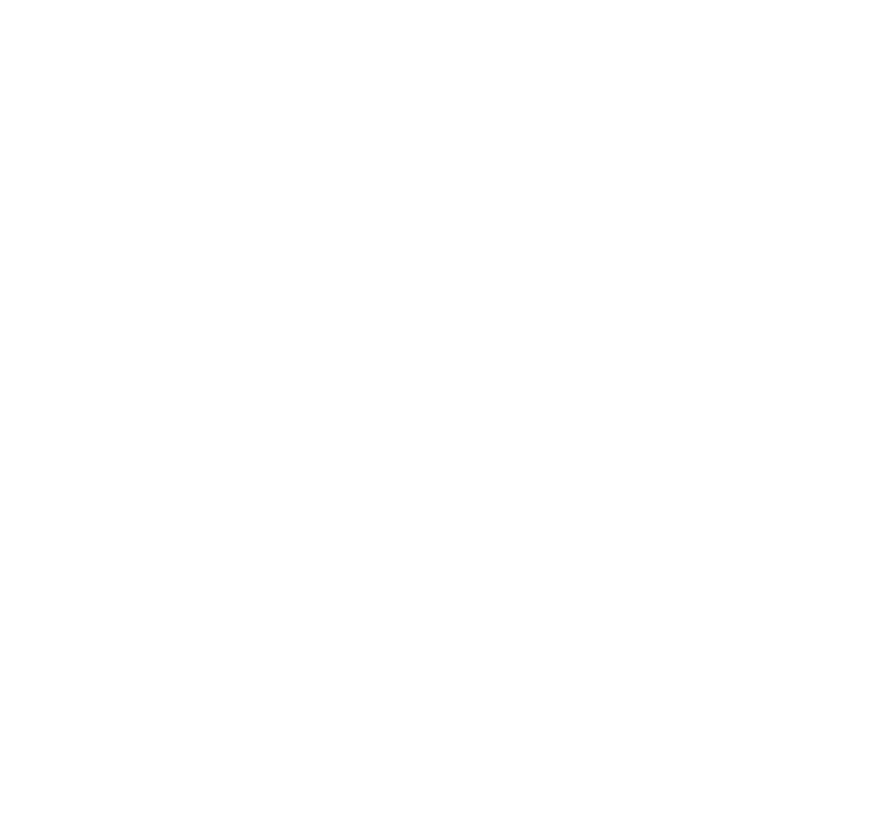
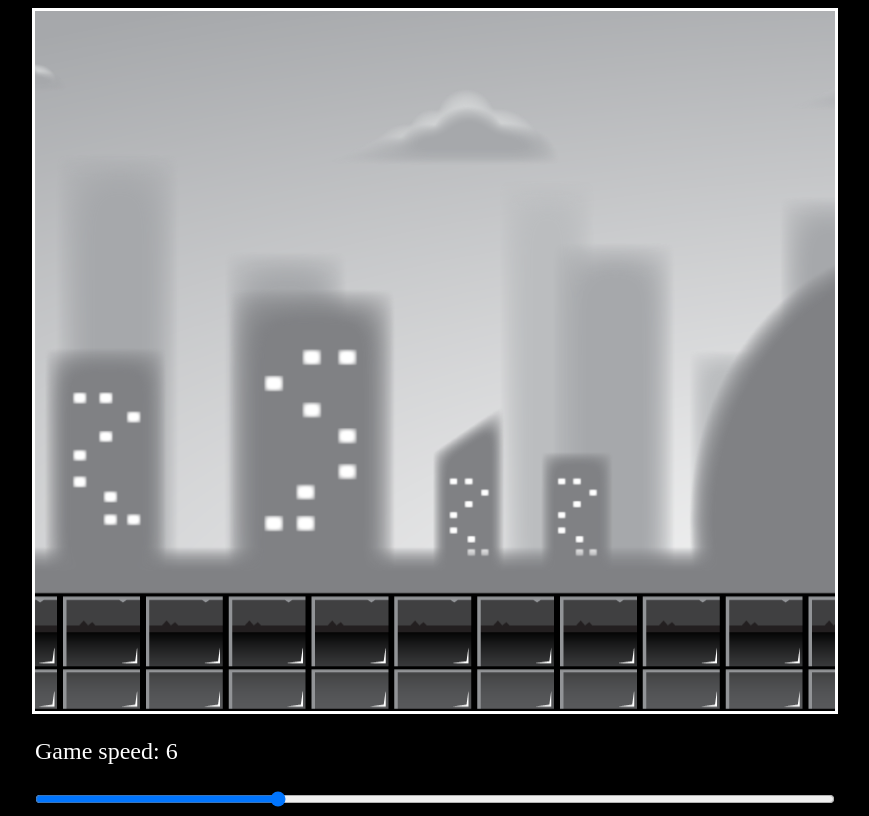
Before and after one commit to IsbatBInHossain/JS-game, a plain HTML site: page Parallax Background/index.html in a window 1280 px wide. Shown: the whole page, without its empty margins (205-1074 px from the left). Drawn offline with Linux system fonts and the light colour scheme; animation ran at ten frames a second.

Commit message:
Complete the parallax effect

```diff
--- a/Parallax Background/index.html
+++ b/Parallax Background/index.html
@@ -9,8 +9,10 @@
   <body>
     <div class="container">
       <canvas id="canvas1"> </canvas>
+      <p>Game speed: <span id="gameSpeed"></span></p>
+      <input type="range" min="0" max="20" value="5" id="slider" />
     </div>
 
-    <script type="module" src="script.js"></script>
+    <script src="script.js"></script>
   </body>
 </html>
--- a/Parallax Background/script.js
+++ b/Parallax Background/script.js
@@ -1 +1,84 @@
 const canvas = document.getElementById('canvas1')
+const ctx = canvas.getContext('2d')
+const CANVAS_WIDTH = (canvas.width = 800)
+const CANVAS_HEIGHT = (canvas.height = 700)
+
+const backgroundLayer1 = new Image()
+const backgroundLayer2 = new Image()
+const backgroundLayer3 = new Image()
+const backgroundLayer4 = new Image()
+const backgroundLayer5 = new Image()
+
+backgroundLayer1.src = '../assets/2_Parallax/layer-1.png'
+backgroundLayer2.src = '../assets/2_Parallax/layer-2.png'
+backgroundLayer3.src = '../assets/2_Parallax/layer-3.png'
+backgroundLayer4.src = '../assets/2_Parallax/layer-4.png'
+backgroundLayer5.src = '../assets/2_Parallax/layer-5.png'
+
+window.addEventListener('load', () => {
+  const slider = document.getElementById('slider')
+  const showGameSpeed = document.getElementById('gameSpeed')
+
+  let gameSpeed = 6
+  slider.value = gameSpeed
+  showGameSpeed.innerHTML = gameSpeed
+
+  slider.addEventListener('change', e => {
+    gameSpeed = e.target.value
+    showGameSpeed.innerHTML = e.target.value
+  })
+
+  class Layer {
+    constructor(image, speedModifier) {
+      this.x = 0
+      this.y = 0
+      this.width = 2400
+      this.height = 700
+      this.image = image
+      this.speedModifier = speedModifier
+      this.speed = gameSpeed * this.speedModifier
+    }
+    update() {
+      this.speed = gameSpeed * this.speedModifier
+      if (this.x < -this.width) {
+        this.x = this.x + this.width - this.speed
+      } else {
+        this.x -= this.speed
+      }
+    }
+
+    draw() {
+      ctx.drawImage(this.image, this.x, this.y, this.width, this.height)
+      ctx.drawImage(
+        this.image,
+        this.x + this.width,
+        this.y,
+        this.width,
+        this.height
+      )
+    }
+  }
+
+  const layer1 = new Layer(backgroundLayer1, 0.3)
+  const layer2 = new Layer(backgroundLayer2, 0.5)
+  const layer3 = new Layer(backgroundLayer3, 0.6)
+  const layer4 = new Layer(backgroundLayer4, 0.8)
+  const layer5 = new Layer(backgroundLayer5, 1)
+
+  const layers = [layer1, layer2, layer3, layer4, layer5]
+
+  const drawAndUpdate = layers => {
+    layers.forEach(layer => {
+      layer.update()
+      layer.draw()
+    })
+  }
+
+  const animate = () => {
+    ctx.clearRect(0, 0, CANVAS_WIDTH, CANVAS_HEIGHT)
+    drawAndUpdate(layers)
+    requestAnimationFrame(animate)
+  }
+
+  animate()
+})
--- a/Parallax Background/style.css
+++ b/Parallax Background/style.css
@@ -1,12 +1,34 @@
+body {
+  background: black;
+  display: flex;
+  justify-content: center;
+}
+
 .container {
   display: flex;
+  flex-direction: column;
   justify-content: center;
+  position: relative;
   align-items: center;
   height: 100vh;
+  width: 800px;
   position: relative;
+  border: none;
+  padding: 0;
+  margin: 0;
+}
+.container p {
+  color: White;
+  font-size: 24px;
+  align-self: flex-start;
 }
 
 #canvas1 {
-  width: 600px;
-  height: 600px;
+  border: 3px solid white;
+  width: 800px;
+  height: 700px;
 }
+
+#slider {
+  width: 800px;
+}
```
